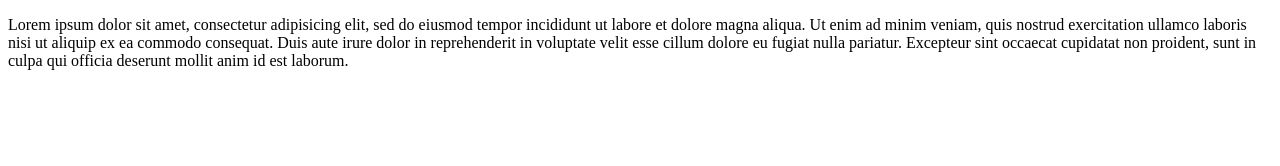
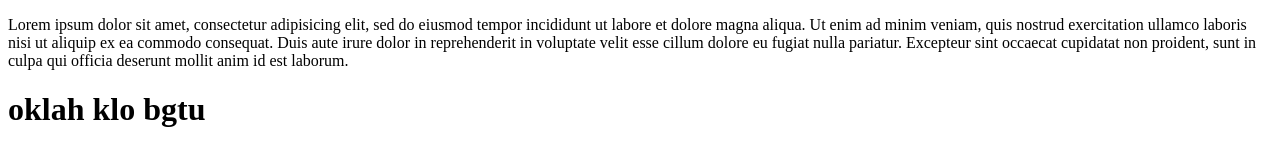
Before and after one commit to fahmm/belajar-niomic, a plain HTML site: page index.html in a window 1280 px wide. Drawn offline with Linux system fonts and the light colour scheme.

Commit message:
tambah elemen h1

```diff
--- a/index.html
+++ b/index.html
@@ -10,6 +10,7 @@
 	consequat. Duis aute irure dolor in reprehenderit in voluptate velit esse
 	cillum dolore eu fugiat nulla pariatur. Excepteur sint occaecat cupidatat non
 	proident, sunt in culpa qui officia deserunt mollit anim id est laborum.</p>
+	<h1>oklah klo bgtu</h1>
 
 </body>
 </html>
```
